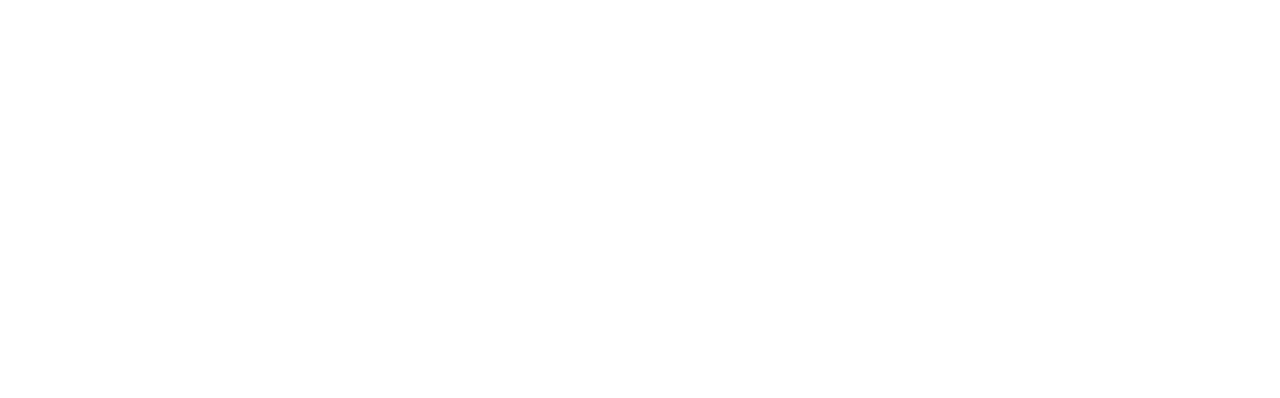
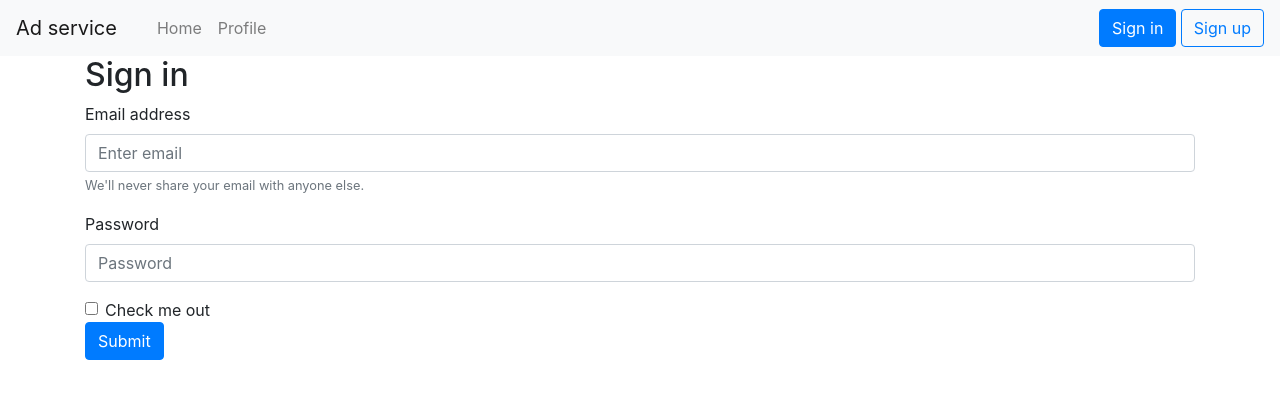
Before and after one commit to meln1337/lab1-wt, a plain HTML site: page sign-in.html in a window 1280 px wide. Drawn offline with nearby package versions, Linux system fonts and the light colour scheme.

Commit message:
implemented sign-in.html

```diff
--- a/sign-in.html
+++ b/sign-in.html
@@ -0,0 +1,67 @@
+<!DOCTYPE html>
+<html lang="en">
+<head>
+    <meta charset="UTF-8">
+    <meta http-equiv="X-UA-Compatible" content="IE=edge">
+    <meta name="viewport" content="width=device-width, initial-scale=1.0">
+    <title>Document</title>
+    <link rel="stylesheet" href="https://cdn.jsdelivr.net/npm/bootstrap@4.1.3/dist/css/bootstrap.min.css"
+		integrity="sha384-MCw98/SFnGE8fJT3GXwEOngsV7Zt27NXFoaoApmYm81iuXoPkFOJwJ8ERdknLPMO" crossorigin="anonymous">
+	<script src="https://code.jquery.com/jquery-3.3.1.slim.min.js"
+		integrity="sha384-q8i/X+965DzO0rT7abK41JStQIAqVgRVzpbzo5smXKp4YfRvH+8abtTE1Pi6jizo" crossorigin="anonymous">
+	</script>
+	<script src="https://cdn.jsdelivr.net/npm/popper.js@1.14.3/dist/umd/popper.min.js"
+		integrity="sha384-ZMP7rVo3mIykV+2+9J3UJ46jBk0WLaUAdn689aCwoqbBJiSnjAK/l8WvCWPIPm49" crossorigin="anonymous">
+	</script>
+	<script src="https://cdn.jsdelivr.net/npm/bootstrap@4.1.3/dist/js/bootstrap.min.js"
+		integrity="sha384-ChfqqxuZUCnJSK3+MXmPNIyE6ZbWh2IMqE241rYiqJxyMiZ6OW/JmZQ5stwEULTy" crossorigin="anonymous">
+	</script>
+</head>
+<body>
+    <nav class="navbar navbar-expand-lg navbar-light bg-light">
+		<a class="navbar-brand" href="#">Ad service</a>
+		<button class="navbar-toggler" type="button" data-toggle="collapse" data-target="#navbarSupportedContent"
+			aria-controls="navbarSupportedContent" aria-expanded="false" aria-label="Toggle navigation">
+			<span class="navbar-toggler-icon"></span>
+		</button>
+
+		<div class="collapse navbar-collapse" id="navbarSupportedContent">
+			<ul class="navbar-nav mr-auto">
+				<li class="nav-item active">
+					<a class="nav-link" href="#"> <span class="sr-only">(current)</span></a>
+				</li>
+				<li class="nav-item">
+					<a class="nav-link" href="/">Home</a>
+				</li>
+				<li class="nav-item">
+					<a class="nav-link" href="#">Profile</a>
+				</li>
+			</ul>
+			<div>
+				<a target="_blank" href="sign-in.html"><button type="button" class="btn btn-primary">Sign in</button></a>
+				<a target="_blank" href="sign-up.html"><button type="button" class="btn btn-outline-primary">Sign up</button></a>
+			</div>
+		</div>
+	</nav>
+
+    <div class="container">
+        <h2>Sign in</h2>
+        <form>
+            <div class="form-group">
+              <label for="exampleInputEmail1">Email address</label>
+              <input type="email" class="form-control" id="exampleInputEmail1" aria-describedby="emailHelp" placeholder="Enter email">
+              <small id="emailHelp" class="form-text text-muted">We'll never share your email with anyone else.</small>
+            </div>
+            <div class="form-group">
+              <label for="exampleInputPassword1">Password</label>
+              <input type="password" class="form-control" id="exampleInputPassword1" placeholder="Password">
+            </div>
+            <div class="form-check">
+              <input type="checkbox" class="form-check-input" id="exampleCheck1">
+              <label class="form-check-label" for="exampleCheck1">Check me out</label>
+            </div>
+            <button type="submit" class="btn btn-primary">Submit</button>
+          </form>
+    </div>
+</body>
+</html>
```
Also changed, not shown: add-ad.html (+3 -3 lines), index.html (+2 -2 lines).
